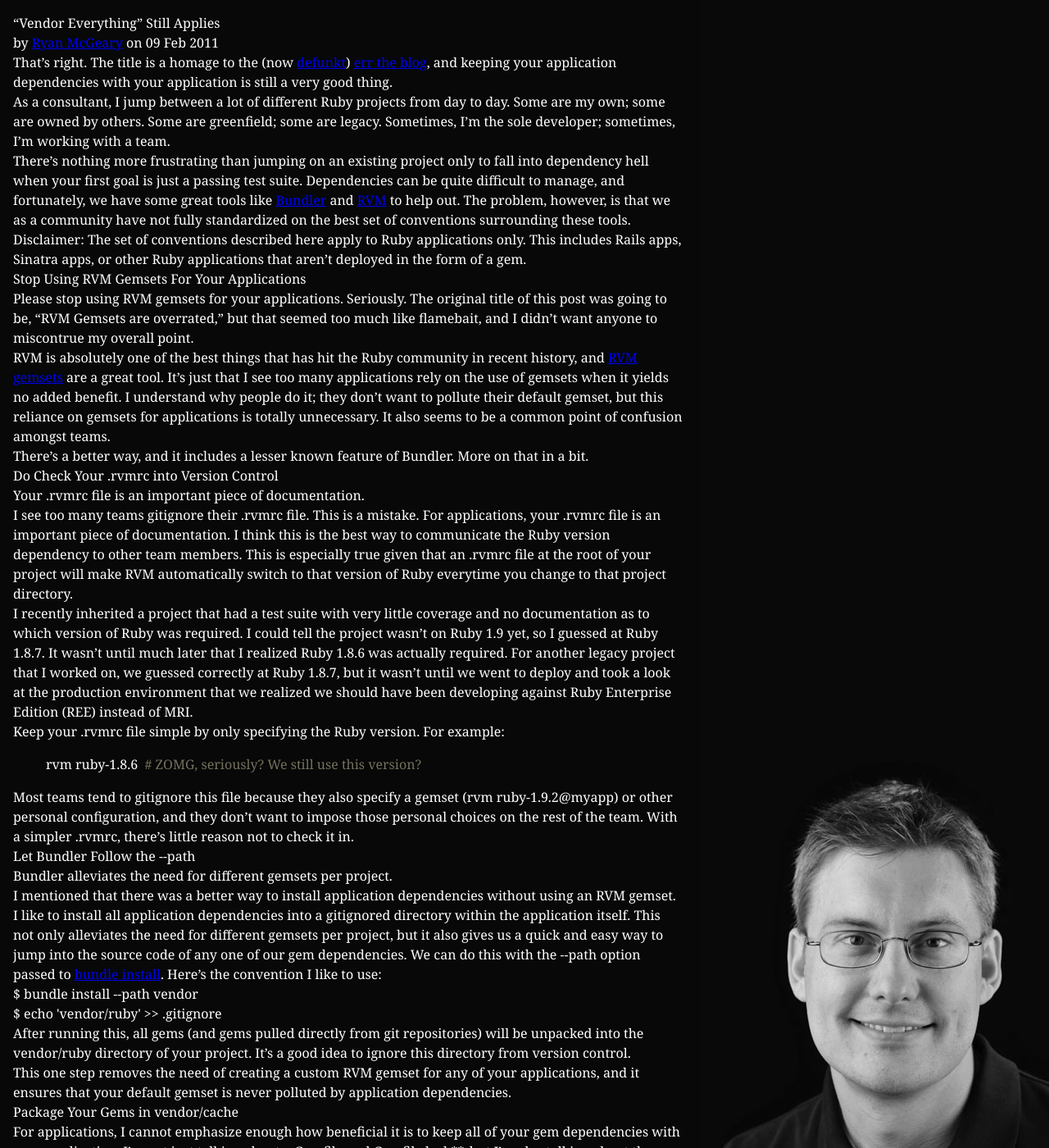
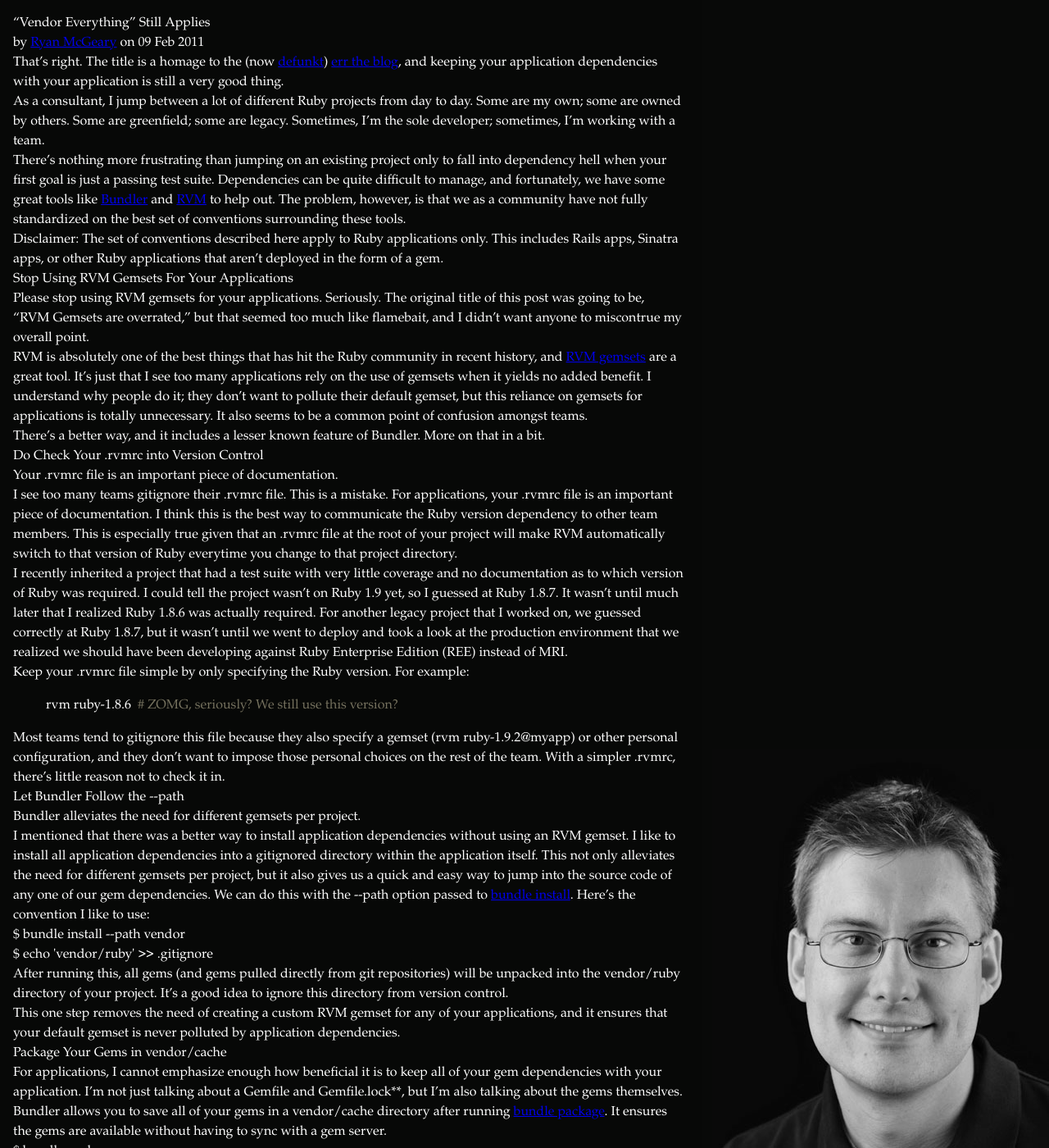
Before and after one commit to rmm5t/ryan.mcgeary.org, a Jekyll site: the page built from _posts/2011-02-09-vendor-everything-still-applies.md, in a window 1280 px wide and 1400 px high. Shown: the whole window at 82% size. Built offline with Jekyll 4.4.1, drawn with Linux system fonts in a browser that asks for light colours; nearby versions of some CDN libraries; comment, search, counter and statistics services are not loaded.

Commit message:
Global font tweaks

```diff
--- a/_sass/screen.sass
+++ b/_sass/screen.sass
@@ -21,7 +21,7 @@
 body
   background-color: $background_color
   color: #fff
-  font-family: Georgia, serif
+  font-family: Palatino, Georgia, serif
   line-height: 24px
 
 strong
@@ -143,8 +143,8 @@
 body#page #content #comments h2
   border: none
 
-#disqus_wrapper
-  display: none
+#comments
+  font-family: Helvetica, Arial, sans-serif
 #disqus_thread
   border-top: 3px dashed #999
 #dsq-new-post
--- a/stylesheets/screen.css
+++ b/stylesheets/screen.css
@@ -281,7 +281,7 @@
 body {
   background-color: #080908;
   color: white;
-  font-family: Georgia, serif;
+  font-family: Palatino, Georgia, serif;
   line-height: 24px; }
 
 strong {
@@ -440,8 +440,8 @@
 body#page #content #comments h2 {
   border: none; }
 
-#disqus_wrapper {
-  display: none; }
+#comments {
+  font-family: Helvetica, Arial, sans-serif; }
 
 #disqus_thread {
   border-top: 3px dashed #999999; }
```
